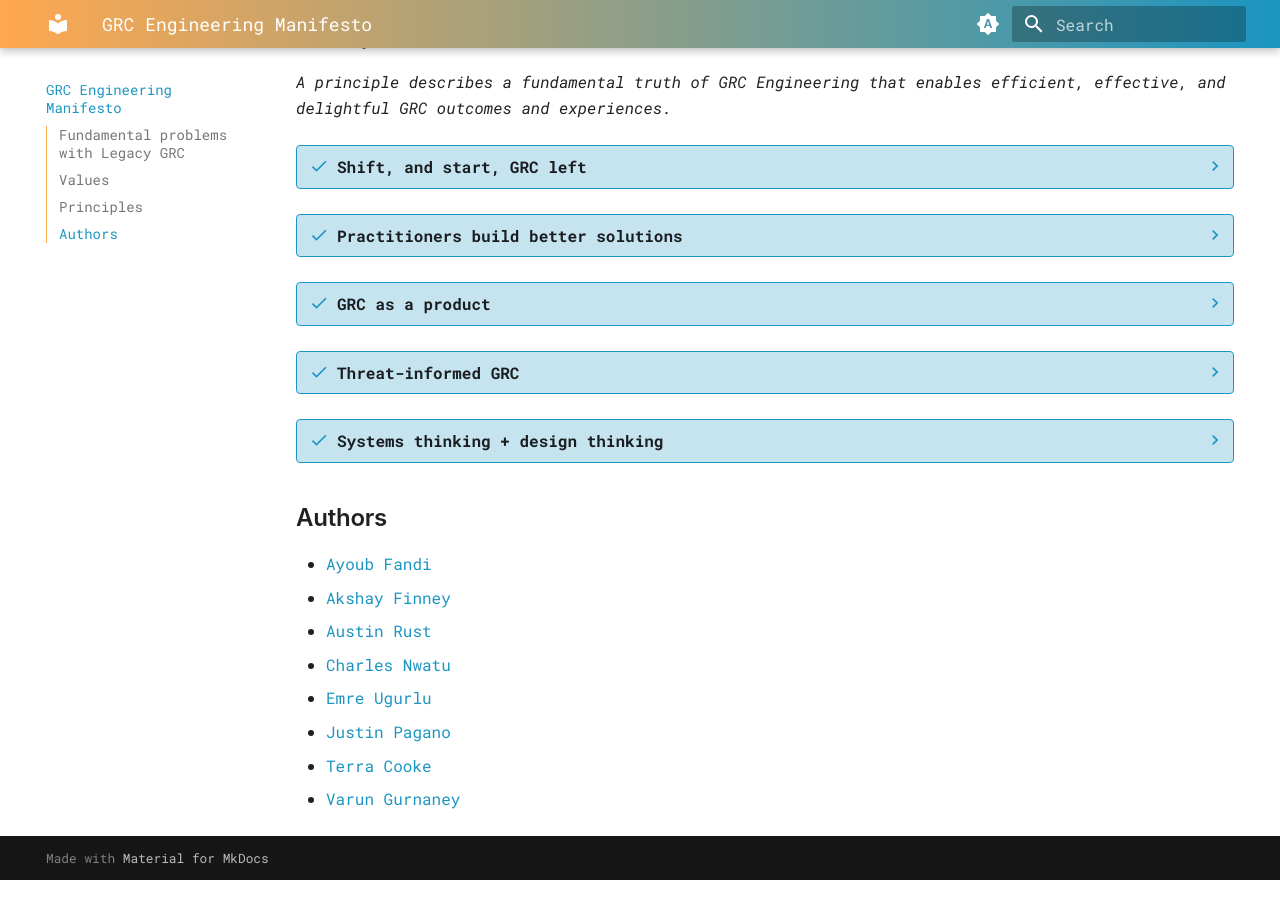
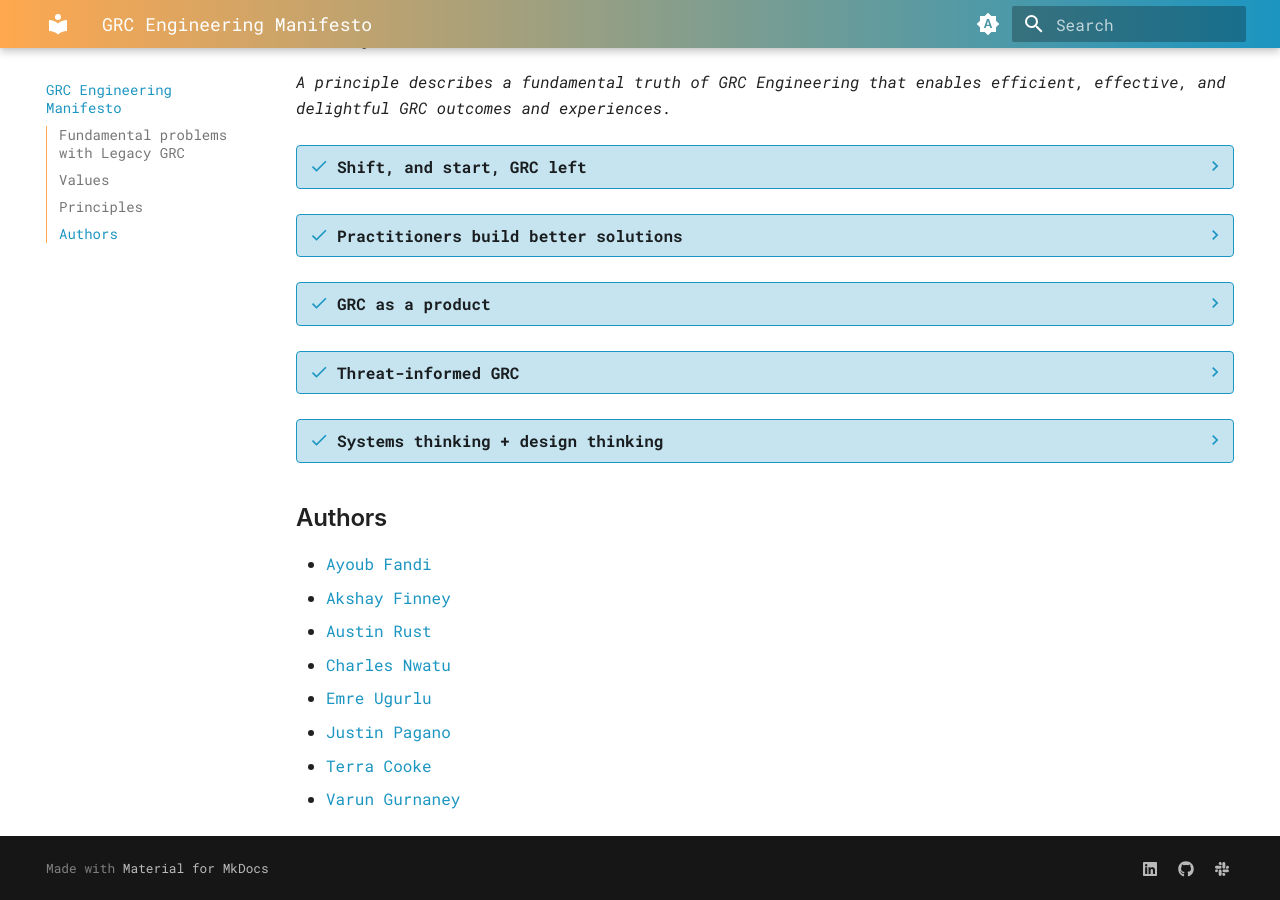
Before and after one commit to grcengineering/grcengineering.github.io, an MkDocs documentation site: the page built from docs/index.md, in a window 1280 px wide and 900 px high, scrolled down 1623 px. Built offline with MkDocs 1.6.1 and Material for MkDocs 9.7.7, drawn with Linux system fonts in a browser that asks for light colours; some web fonts are replaced; plug-ins that fetch from the network failed and are left out.

```diff
--- a/mkdocs.yml
+++ b/mkdocs.yml
@@ -9,6 +9,15 @@ markdown_extensions:
 plugins:
   - privacy
   - search
+  - social
+extra:
+  social:
+    - icon: fontawesome/brands/linkedin
+      link: https://www.linkedin.com/company/grcengineering
+    - icon: fontawesome/brands/github
+      link: https://github.com/grcengineering
+    - icon: fontawesome/brands/slack
+      link: https://grcengineering.slack.com
 theme:
   name: material
   font:
@@ -20,6 +29,7 @@ theme:
     - navigation.instant.prefetch
     - navigation.instant.progress
     - navigation.top
+    - navigation.footer
     - toc.integrate
   palette:
       # Palette toggle for automatic mode
```
